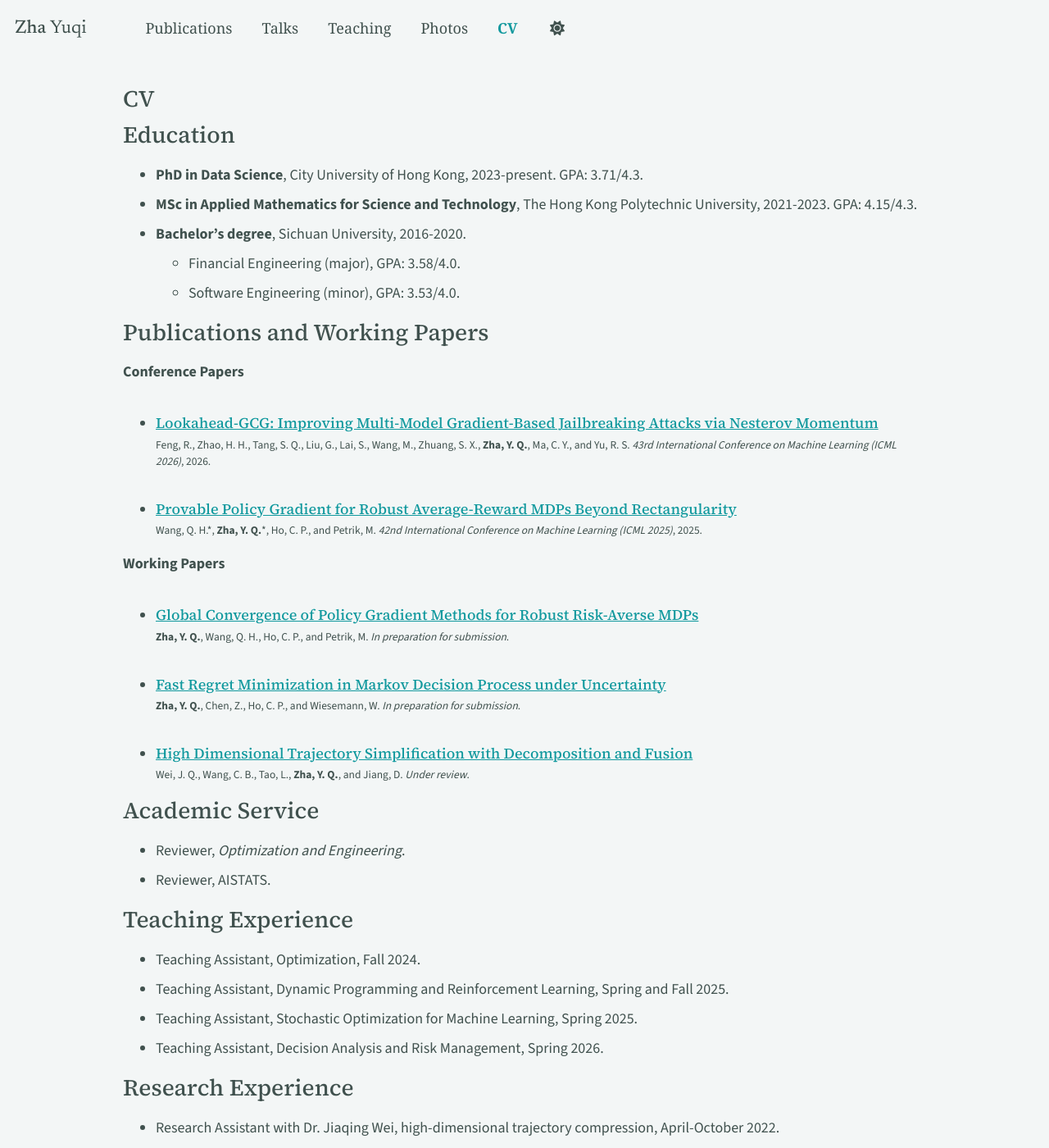
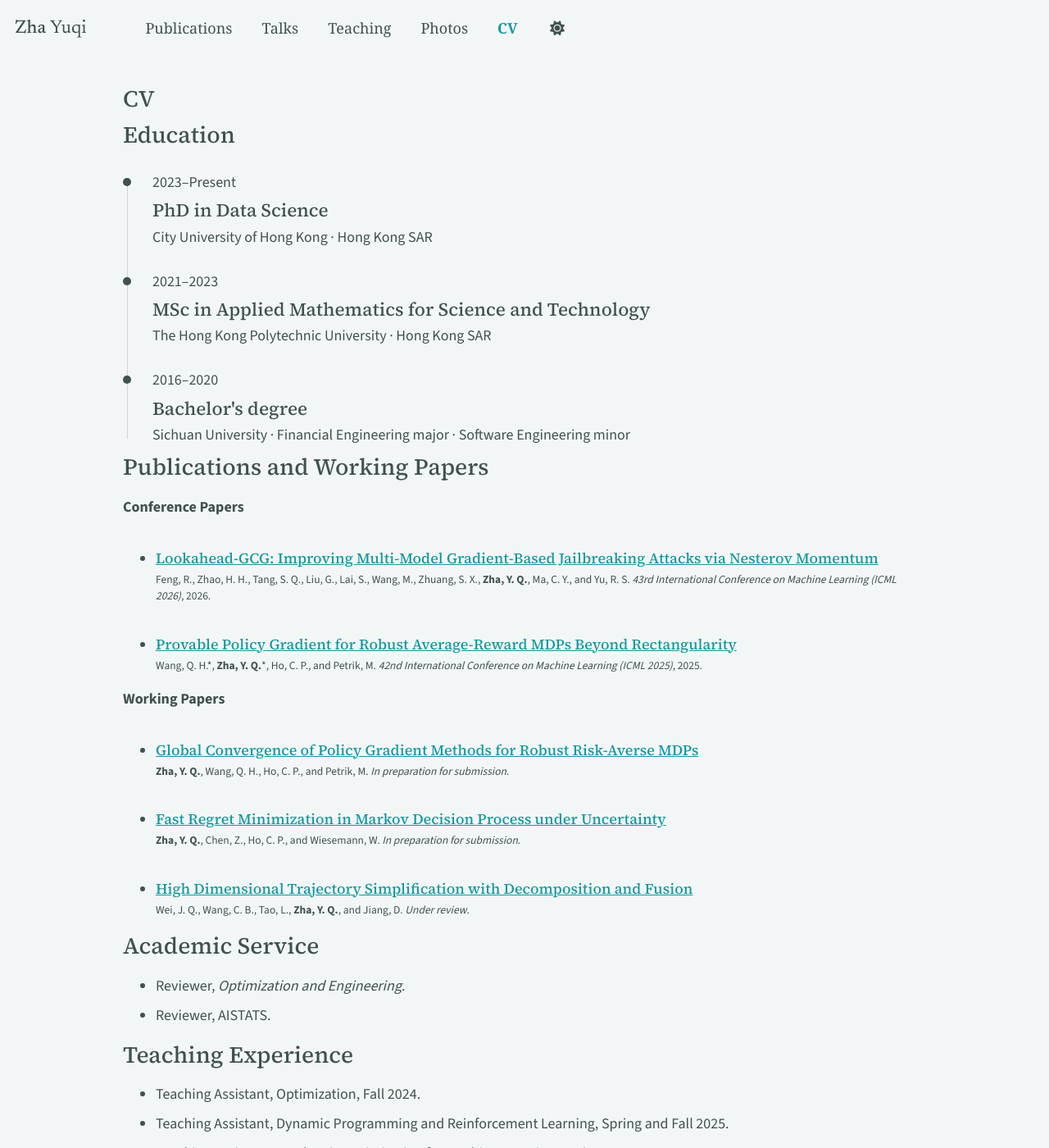
Before and after one commit to Charliez7/Charliez7.github.io, a Jekyll site: the page built from _pages/cv.md, in a window 1280 px wide and 1400 px high. Shown: the whole window at 82% size. Built offline with Jekyll 4.4.1, drawn with Linux system fonts in a browser that asks for light colours; a script bundle is joined from its source files by our own code; library files that are not in the unit come from our copies.

Commit message:
Redesign CV education as timeline

```diff
--- a/_pages/cv.md
+++ b/_pages/cv.md
@@ -9,13 +9,32 @@ redirect_from:
 
 {% include base_path %}
 
-Education
-======
-* **PhD in Data Science**, City University of Hong Kong, 2023-present. GPA: 3.71/4.3.
-* **MSc in Applied Mathematics for Science and Technology**, The Hong Kong Polytechnic University, 2021-2023. GPA: 4.15/4.3.
-* **Bachelor's degree**, Sichuan University, 2016-2020.
-  * Financial Engineering (major), GPA: 3.58/4.0.
-  * Software Engineering (minor), GPA: 3.53/4.0.
+<section class="cv-education">
+  <h1 id="education">Education</h1>
+  <ol class="cv-education__timeline">
+    <li class="cv-education__entry">
+      <time datetime="2023">2023–Present</time>
+      <div class="cv-education__detail">
+        <h2>PhD in Data Science</h2>
+        <p>City University of Hong Kong · Hong Kong SAR</p>
+      </div>
+    </li>
+    <li class="cv-education__entry">
+      <time datetime="2021">2021–2023</time>
+      <div class="cv-education__detail">
+        <h2>MSc in Applied Mathematics for Science and Technology</h2>
+        <p>The Hong Kong Polytechnic University · Hong Kong SAR</p>
+      </div>
+    </li>
+    <li class="cv-education__entry">
+      <time datetime="2016">2016–2020</time>
+      <div class="cv-education__detail">
+        <h2>Bachelor's degree</h2>
+        <p>Sichuan University · Financial Engineering major · Software Engineering minor</p>
+      </div>
+    </li>
+  </ol>
+</section>
 
 Publications and Working Papers
 ======
--- a/_sass/layout/_archive.scss
+++ b/_sass/layout/_archive.scss
@@ -52,6 +52,66 @@
 
 .archive .wordwrap + h2 {
   margin-top: 1.25em;
+}
+
+.cv-education {
+  #education {
+    scroll-margin-top: 5rem;
+  }
+}
+
+.cv-education__timeline {
+  position: relative;
+  margin: 1.5em 0 0;
+  padding-left: 2em;
+  list-style: none;
+
+  &::before {
+    content: "";
+    position: absolute;
+    top: 0.5em;
+    bottom: 0.5em;
+    left: 0.25em;
+    width: 1px;
+    background-color: var(--global-border-color);
+  }
+}
+
+.cv-education__entry {
+  position: relative;
+
+  &::before {
+    content: "";
+    position: absolute;
+    top: 0.45em;
+    left: -2em;
+    width: 0.55em;
+    height: 0.55em;
+    border-radius: 50%;
+    background-color: var(--global-text-color);
+  }
+
+  & + & {
+    margin-top: 1.5em;
+  }
+
+  time {
+    display: block;
+    font-family: $global-font-family;
+    font-weight: 500;
+  }
+}
+
+.cv-education__detail {
+  margin-top: 0.4em;
+
+  h2 {
+    margin: 0 0 0.25em;
+  }
+
+  p {
+    margin: 0;
+  }
 }
 
 .archive__item-title {
```
